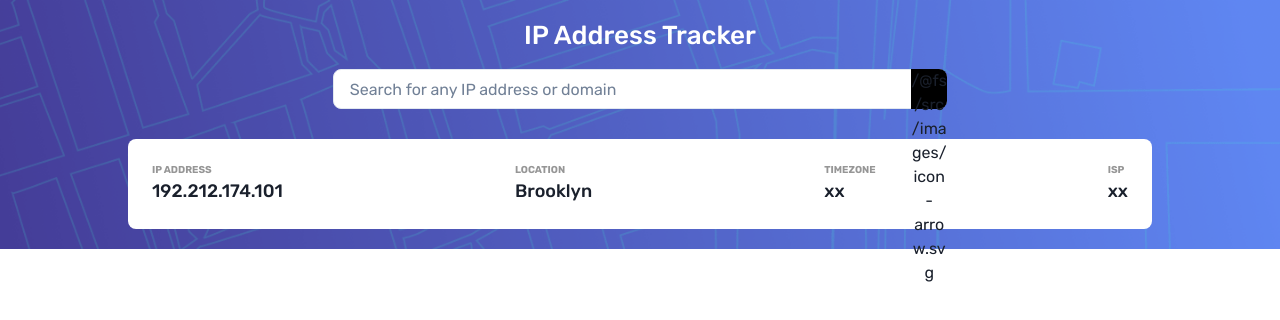
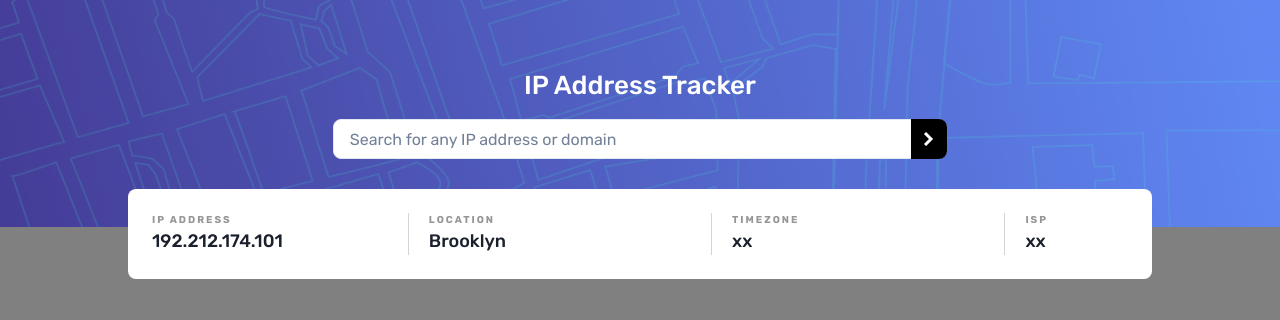
Before and after one commit to Ameliegre/ip-address-tracker, a React (Create React App) app: page / in a window 1280 px wide. Shown: the top 320 px of the page. Built offline with nearby package versions, Linux system fonts and the light colour scheme.

Commit message:
add design info bar

```diff
--- a/src/App.js
+++ b/src/App.js
@@ -1,39 +1,42 @@
-import { Image, Input, Flex, InputRightElement, InputGroup } from "@chakra-ui/react"
+import { Image, Input, Flex, InputRightElement, InputGroup, Box } from "@chakra-ui/react"
 import patternDesktop from './images/pattern-bg-desktop.png'
 import iconBtn from './images/icon-arrow.svg'
 
 function App() {
   return (
     <Flex direction={"column"} align={"center"} pos="relative" justify={"space-between"}>
-      <Image src={patternDesktop} alt='Image de fond'/>
-      <Flex direction={"column"} align={"center"} width='80%' pos="absolute" top="16px">
+      <Image w='100vw' h='227px' src={patternDesktop} alt='Image de fond' pos='fixed'/>
+      <Flex direction={"column"} align={"center"} width='80%' pos="fixed" top="66px">
         <h1>IP Address Tracker</h1>
-        <InputGroup mb={'30px'} w='60%' >
+        <InputGroup mb={'30px'} w='60%'>
           <label for='IPaddress'/>
-          <Input placeholder="Search for any IP address or domain" bg='white' borderRadius='lg'/>
+          <Input placeholder="Search for any IP address or domain" bg='white' borderRadius='lg' cursor={"pointer"}/>
           <InputRightElement width='2.25rem'>
-              <button>{iconBtn}</button>
+              <button>
+                <Image src={iconBtn} alt='icon' ml={'12px'}/>
+              </button>
           </InputRightElement>
         </InputGroup>
         <Flex direction={"row"} justify={"space-between"} w='100%' bg='white' p={6} borderRadius='lg'>
-          <div>
+          <Box>
             <h2>IP ADDRESS</h2>
             <p>192.212.174.101</p>
-          </div>
-          <div>
+          </Box>
+          <Box className='boxInfos'>
             <h2>LOCATION</h2>
             <p>Brooklyn</p>
-          </div>
-          <div>
+          </Box>
+          <Box className='boxInfos'>
             <h2>TIMEZONE</h2>
             <p>xx</p>
-          </div>
-          <div>
+          </Box>
+          <Box className='boxInfos'>
             <h2>ISP</h2>
             <p>xx</p>
-          </div>
+          </Box>
         </Flex>
       </Flex>
+      <Box bg="gray" w='100%' h='80%' pos='fixed' bottom='0' zIndex={-9999}></Box>
     </Flex>
   );
 }
--- a/src/style.js
+++ b/src/style.js
@@ -18,6 +18,7 @@ export const theme = extendTheme({
         color: 'hsl(0, 0%, 59%)',
         fontSize: '10px',
         fontWeight: '700',
+        letterSpacing: '2px'
       },
       p : {
         fontWeight: '500',
@@ -28,6 +29,12 @@ export const theme = extendTheme({
         background: 'black',
         height: 'inherit',
         width:'100%',
+      },
+      '.boxInfos': {
+        marginRight: '80px',
+        marginLeft: '20px',
+        borderLeft: '1px solid hsl(0, 0%, 59%, 0.41)',
+        paddingLeft: '20px'
       }
     }
   }
```
